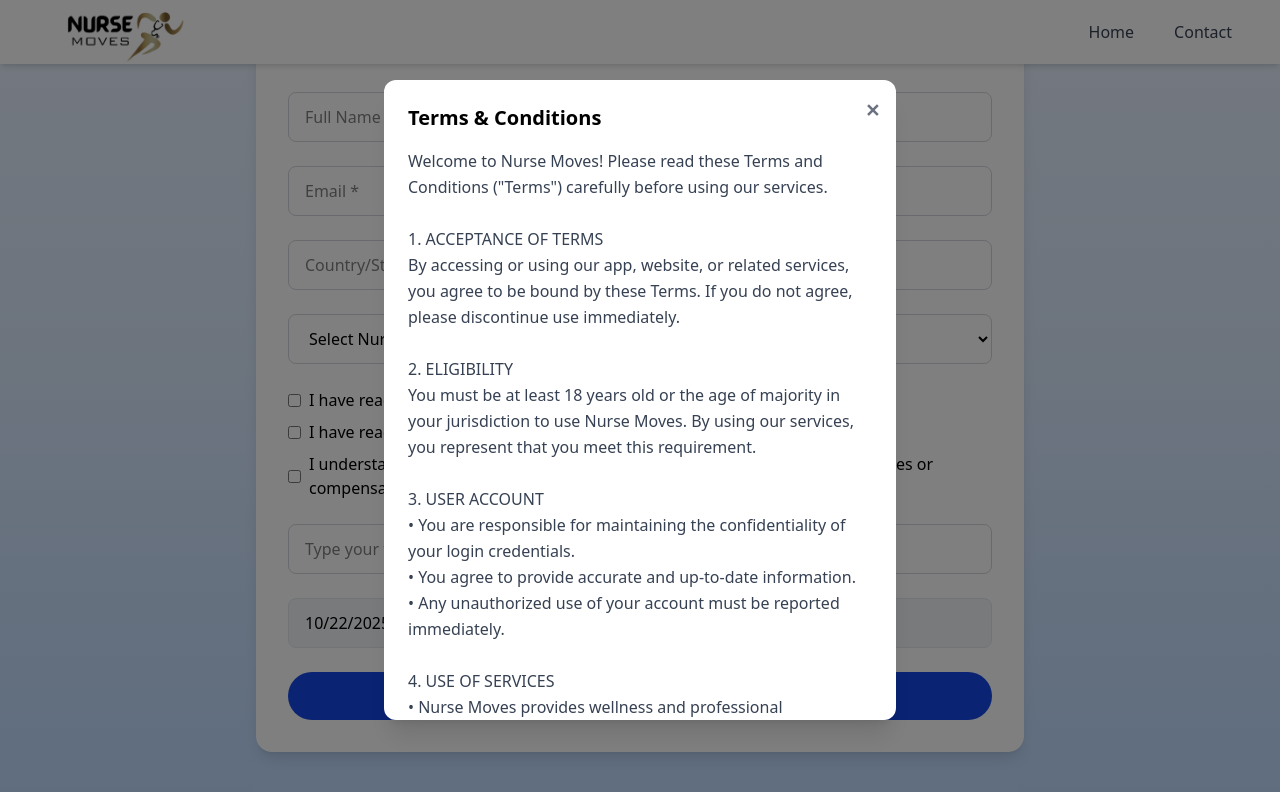
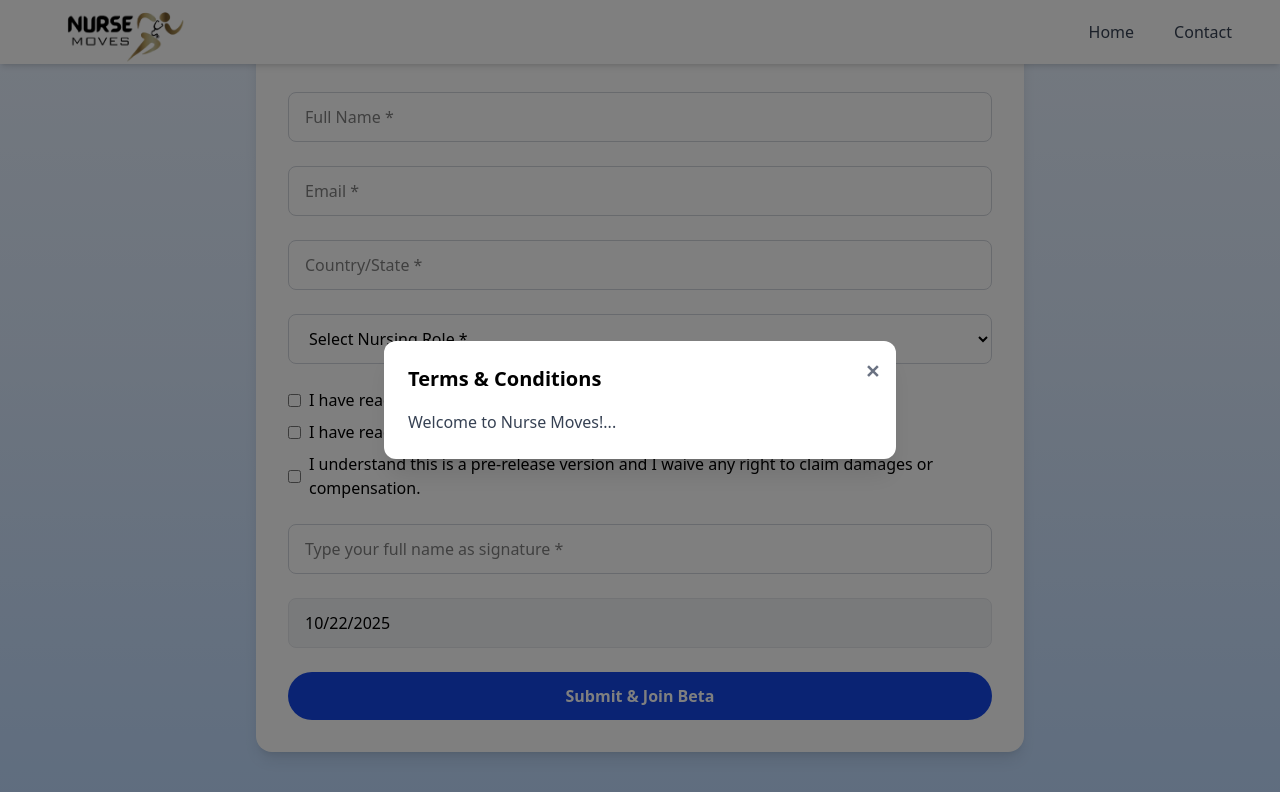
Before and after one commit to Thisalzzz/nursemoves-landing-, a React (Vite) app: page / in a window 1280 px wide. Both pictures are taken after a click on the button "Terms & Conditions". Shown: the part 5874-6666 px from the top of the page. Built offline with nearby package versions, Linux system fonts and the light colour scheme.

Commit message:
email checking

```diff
--- a/src/components/LegalSignOff.jsx
+++ b/src/components/LegalSignOff.jsx
@@ -1,7 +1,7 @@
 import React, { useState } from "react";
 import { motion, AnimatePresence } from "framer-motion";
 import { db } from "../services/firebase";
-import { collection, addDoc } from "firebase/firestore";
+import { collection, addDoc, query, where, getDocs } from "firebase/firestore";
 import emailjs from "@emailjs/browser";
 
 const LegalSignOff = () => {
@@ -19,6 +19,7 @@
   const [date] = useState(new Date().toLocaleDateString());
   const [loading, setLoading] = useState(false);
   const [success, setSuccess] = useState(false);
+  const [error, setError] = useState(""); // 🌟 new
   const [openModal, setOpenModal] = useState(null); // 'terms' or 'nda'
 
   const handleChange = (e) => {
@@ -31,6 +32,8 @@
 
   const handleSubmit = async (e) => {
     e.preventDefault();
+    setError("");
+    setSuccess(false);
 
     // Simple validation
     if (
@@ -43,20 +46,33 @@
       !formData.checkbox2 ||
       !formData.checkbox3
     ) {
-      alert("Please fill all required fields and check all boxes.");
+      setError("⚠️ Please fill all required fields and agree to all conditions.");
       return;
     }
 
     setLoading(true);
 
     try {
-      // Save to Firebase
+      // 🔹 Check if this email already exists in Firestore
+      const q = query(
+        collection(db, "beta_signups"),
+        where("email", "==", formData.email)
+      );
+      const querySnapshot = await getDocs(q);
+
+      if (!querySnapshot.empty) {
+        setError("🚫 This email has already been registered for the beta program.");
+        setLoading(false);
+        return;
+      }
+
+      // 🔹 Save to Firebase
       await addDoc(collection(db, "beta_signups"), {
         ...formData,
         date,
       });
 
-      // Send confirmation email via EmailJS
+      // 🔹 Send confirmation email via EmailJS
       await emailjs.send(
         "service_oqldb6i",
         "template_44t8yeb",
@@ -82,14 +98,17 @@
       });
     } catch (err) {
       console.error(err);
-      alert("Something went wrong. Please try again.");
+      setError("❌ Something went wrong. Please try again later.");
     } finally {
       setLoading(false);
     }
   };
 
   return (
-    <section id="signup-form" className="relative bg-gradient-to-b from-blue-50 via-blue-100 to-blue-200 py-20 px-6 lg:px-20">
+    <section
+      id="signup-form"
+      className="relative bg-gradient-to-b from-blue-50 via-blue-100 to-blue-200 py-20 px-6 lg:px-20"
+    >
       <motion.div
         className="max-w-3xl mx-auto bg-white p-8 rounded-2xl shadow-lg relative z-10"
         initial={{ opacity: 0, y: 40 }}
@@ -150,7 +169,6 @@
             <option value="Student Nurse">Student Nurse</option>
             <option value="Other">Other</option>
           </select>
-
 
           {/* Checkboxes */}
           <div className="space-y-2">
@@ -227,21 +245,45 @@
           <button
             type="submit"
             disabled={loading}
-            className="w-full py-3 bg-blue-700 text-white font-semibold rounded-full hover:bg-blue-800 transition-all duration-300"
+            className={`w-full py-3 font-semibold rounded-full transition-all duration-300 ${
+              loading
+                ? "bg-blue-400 cursor-not-allowed"
+                : "bg-blue-700 text-white hover:bg-blue-800"
+            }`}
           >
             {loading ? "Submitting..." : "Submit & Join Beta"}
           </button>
 
+          {/* Animated Messages */}
+          <AnimatePresence>
+            {error && (
+              <motion.div
+                initial={{ opacity: 0, y: -10 }}
+                animate={{ opacity: 1, y: 0 }}
+                exit={{ opacity: 0, y: -10 }}
+                transition={{ duration: 0.3 }}
+                className="mt-4 text-center bg-red-50 border border-red-300 text-red-600 font-medium rounded-lg py-3"
+              >
+                {error}
+              </motion.div>
+            )}
+
             {success && (
-            <p className="text-green-600 mt-4 text-center font-medium">
+              <motion.div
+                initial={{ opacity: 0, y: -10 }}
+                animate={{ opacity: 1, y: 0 }}
+                exit={{ opacity: 0, y: -10 }}
+                transition={{ duration: 0.3 }}
+                className="mt-4 text-center bg-green-50 border border-green-300 text-green-700 font-medium rounded-lg py-3"
+              >
                 ✅ Successfully submitted! Check your email for confirmation.
-            </p>
+              </motion.div>
             )}
+          </AnimatePresence>
         </form>
       </motion.div>
 
-      {/* Modals */}
-{/* Modals */}
+      {/* Modals (unchanged) */}
       <AnimatePresence>
         {openModal && (
           <motion.div
@@ -263,101 +305,19 @@
                 ✕
               </button>
               <h2 className="text-xl font-bold mb-4">
-          {openModal === "terms" ? "Terms & Conditions" : "Beta Tester NDA"}
+                {openModal === "terms"
+                  ? "Terms & Conditions"
+                  : "Beta Tester NDA"}
               </h2>
-
               <p className="text-gray-700 leading-relaxed whitespace-pre-line">
                 {openModal === "terms"
-            ? `Welcome to Nurse Moves! Please read these Terms and Conditions ("Terms") carefully before using our services.
-
-1. ACCEPTANCE OF TERMS
-By accessing or using our app, website, or related services, you agree to be bound by these Terms. If you do not agree, please discontinue use immediately.
-
-2. ELIGIBILITY
-You must be at least 18 years old or the age of majority in your jurisdiction to use Nurse Moves. By using our services, you represent that you meet this requirement.
-
-3. USER ACCOUNT
-• You are responsible for maintaining the confidentiality of your login credentials.
-• You agree to provide accurate and up-to-date information.
-• Any unauthorized use of your account must be reported immediately.
-
-4. USE OF SERVICES
-• Nurse Moves provides wellness and professional development tools for nurses and healthcare workers.
-• You agree not to misuse the platform, including any attempt to reverse-engineer, distribute harmful software, or access restricted areas.
-
-5. INTELLECTUAL PROPERTY
-All content, logos, designs, data, and materials within Nurse Moves are owned or licensed by Nurse Moves LLC. You may not reproduce, distribute, or modify any part of the platform without prior written consent.
-
-6. DATA PRIVACY
-Your personal information is handled in accordance with our Privacy Policy. We take reasonable measures to protect your data, but you acknowledge that no digital system is 100% secure.
-
-7. LIMITATION OF LIABILITY
-Nurse Moves is not liable for any indirect, incidental, or consequential damages arising from your use or inability to use the platform.
-
-8. MEDICAL DISCLAIMER
-Content within Nurse Moves is for wellness support and educational purposes only and should not replace professional medical advice, diagnosis, or treatment.
-
-9. TERMINATION
-We may suspend or terminate access to your account at any time for breach of these Terms or misuse of the platform.
-
-10. GOVERNING LAW
-These Terms shall be governed by the laws of Illinois, USA. Any disputes shall be resolved under the exclusive jurisdiction of Illinois courts.
-
-11. UPDATES
-Nurse Moves reserves the right to modify these Terms at any time. Continued use after updates constitutes acceptance.
-
-Effective Date: January 1, 2025`
-            : `1. NON-DISCLOSURE, NON-COMPETE, AND INTELLECTUAL PROPERTY AGREEMENT (EMPLOYEE / BETA TESTER)
-This Agreement is entered into on [Date] by and between Protect Your Temple Fitness LLC d/b/a Nurse Moves (“Company” or “Nurse Moves”), incorporated under the laws of Illinois, USA, with principal offices at 159 N. Sangamon Ave, Chicago, IL 60607, and [Employee or Beta Tester Name], residing at [Address] (“Participant”).
-
-1. PURPOSE
-This Agreement governs the protection of all confidential, proprietary, and sensitive business, technical, and user-related information disclosed or accessed by the Participant during their engagement with Nurse Moves.
-
-2. DEFINITIONS
-• Confidential Information includes all business, technical, financial, product, and strategic information (including user data, healthcare data, wireframes, source code, trade secrets, pricing, marketing plans, and internal operations).
-• Work Product means all deliverables, inventions, writings, designs, algorithms, and intellectual property created or suggested during participation.
-
-3. OBLIGATIONS OF CONFIDENTIALITY
-Participant shall:
-a. Keep all Confidential Information strictly confidential and not disclose it to any third party.
-b. Use Confidential Information solely for the benefit of Nurse Moves.
-c. Not reproduce, reverse engineer, or derive competing products from Confidential Information.
-d. Notify Nurse Moves immediately upon any unauthorized disclosure or security concern.
-
-4. NON-COMPETE AND NON-SOLICITATION
-For eighteen (18) months following termination or completion of the beta program, Participant shall not:
-a. Engage with competing apps or services related to healthcare or wellness technology within North America.
-b. Solicit Nurse Moves’ users, contractors, or clients for any competing purpose.
-
-5. INTELLECTUAL PROPERTY AND OWNERSHIP
-a. All Work Product created or suggested under this program shall be the exclusive property of Nurse Moves.
-b. Participant irrevocably assigns all rights and interests to Nurse Moves.
-c. Participant agrees not to use any proprietary assets or ideas developed here for future commercial gain without written consent.
-
-6. DATA HANDLING AND SECURITY
-• Participant must protect all user or company data received during testing.
-• No screenshots, screen recordings, or public discussions of internal features are permitted.
-• Any discovered vulnerabilities must be reported privately to Nurse Moves.
-
-7. TERMINATION AND RETURN OF MATERIALS
-Upon program completion or upon request, Participant shall return or permanently delete all Nurse Moves data and materials.
-
-8. GOVERNING LAW
-This Agreement shall be governed by and construed in accordance with the laws of Illinois, USA.
-
-9. ADDITIONAL CLAUSES
-• Participation in the beta program does not establish employment.
-• No compensation, unless otherwise stated, is guaranteed for participation.
-• Violation of this NDA may result in removal from the program and legal action.
-
-10. ACKNOWLEDGMENT
-By continuing participation, the Participant acknowledges having read, understood, and agreed to all terms of this Agreement.`}
+                  ? `Welcome to Nurse Moves!...`
+                  : `1. NON-DISCLOSURE, NON-COMPETE, ...`}
               </p>
             </motion.div>
           </motion.div>
         )}
       </AnimatePresence>
-
     </section>
   );
 };
```
Lines whose indentation alone changed are shown as unchanged.
